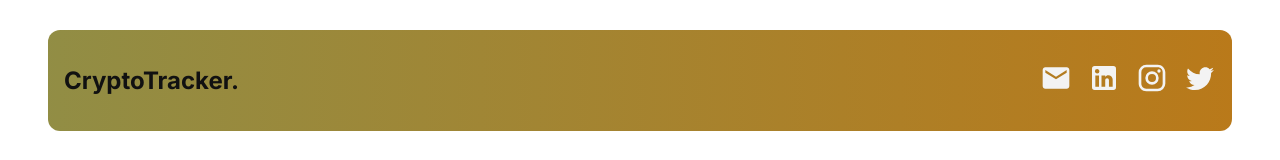
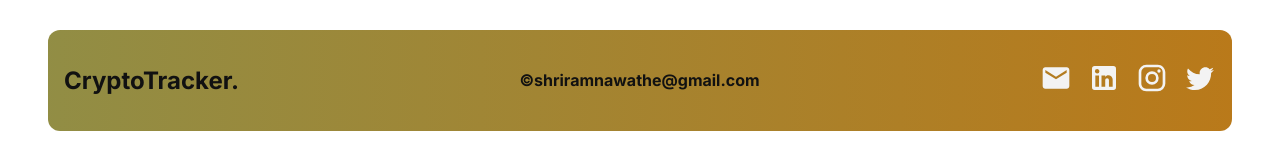
Before and after one commit to ShriramNawathe/cryptotracker-reactjs, a React (Create React App) app: page / in a window 1280 px wide. Shown: the part 872-1032 px from the top of the page. Built offline with nearby package versions, Linux system fonts and the light colour scheme.

Commit message:
copyright

```diff
--- a/src/components/Common/Footer/footer.js
+++ b/src/components/Common/Footer/footer.js
@@ -15,6 +15,7 @@ function Footer() {
       <h2 className="logo" onClick={() => topFunction()}>
         CryptoTracker<span>.</span>
       </h2>
+      <h4>©shriramnawathe@gmail.com</h4>
       <div className="social-links">
         <a href="mailto:shrinawathe@gmail.com">
           <EmailIcon className="social-link" />
```
